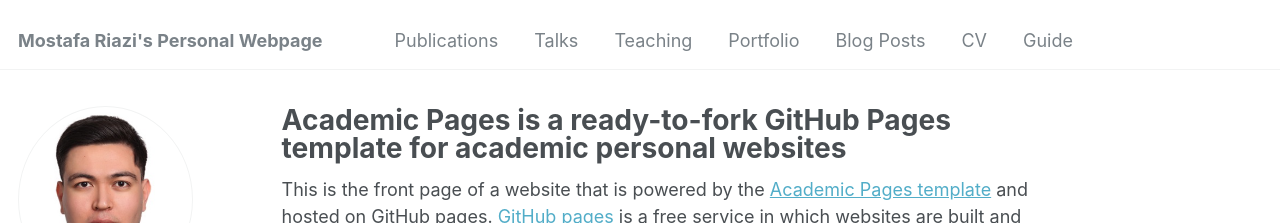
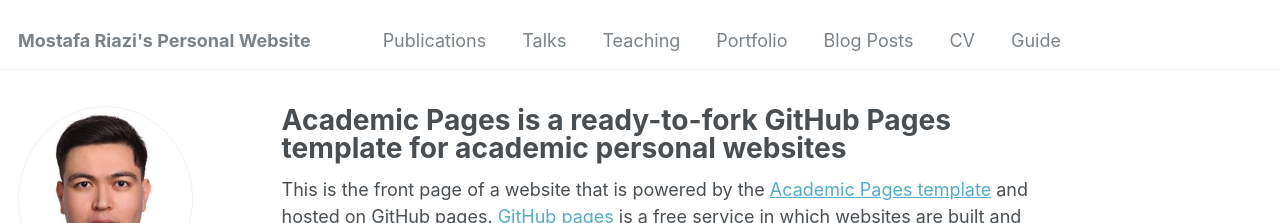
Before and after one commit to MostafaRiazi/MostafaRiazi.github.io, a Jekyll site: the page built from _pages/about.md, in a window 1280 px wide. Shown: the top 223 px of the page. Built offline with Jekyll 4.4.1, drawn with Linux system fonts in a browser that asks for light colours; some web fonts are replaced.

Commit message:
_config.yml

```diff
--- a/_config.yml
+++ b/_config.yml
@@ -8,7 +8,7 @@
 
 # Basic Site Settings
 locale                   : "en-US"
-title                    : "Mostafa Riazi's Personal Webpage"
+title                    : "Mostafa Riazi's Personal Website"
 title_separator          : "-"
 name                     : &name "Mostafa Riazi"
 description              : &description "personal description"
```
